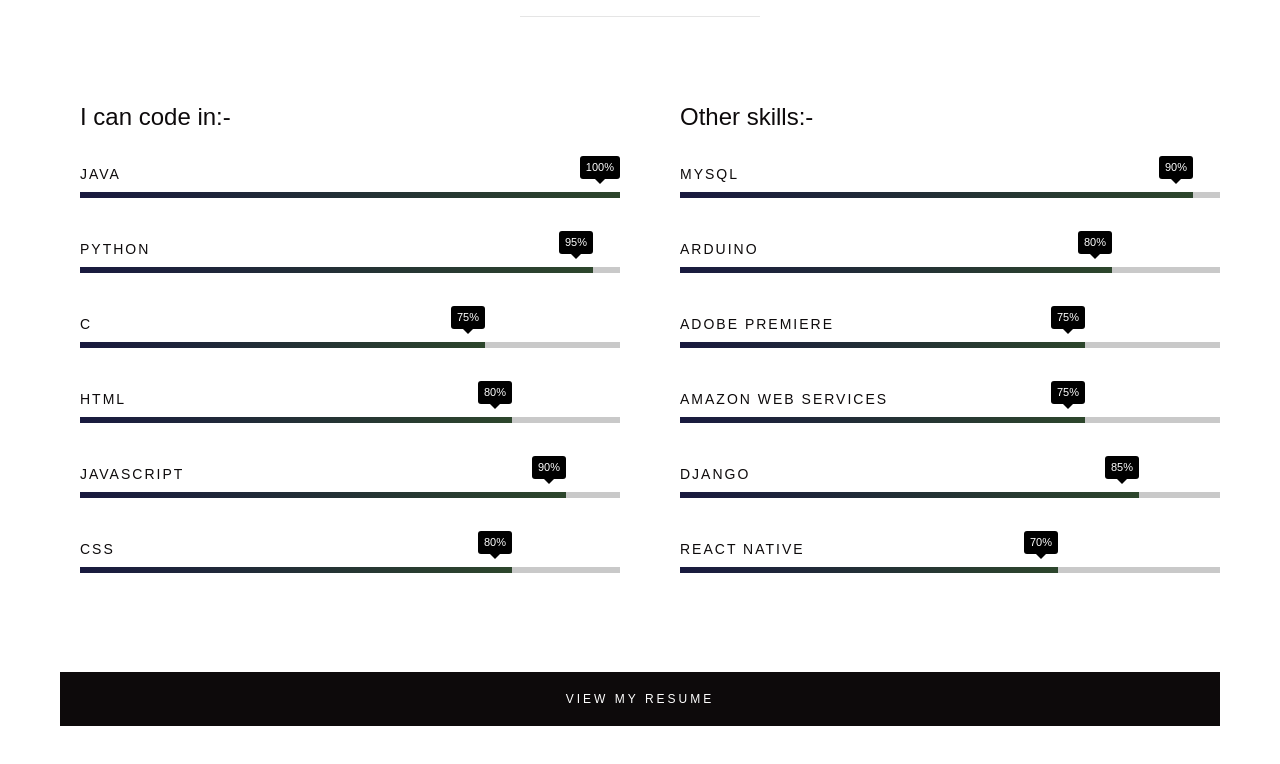
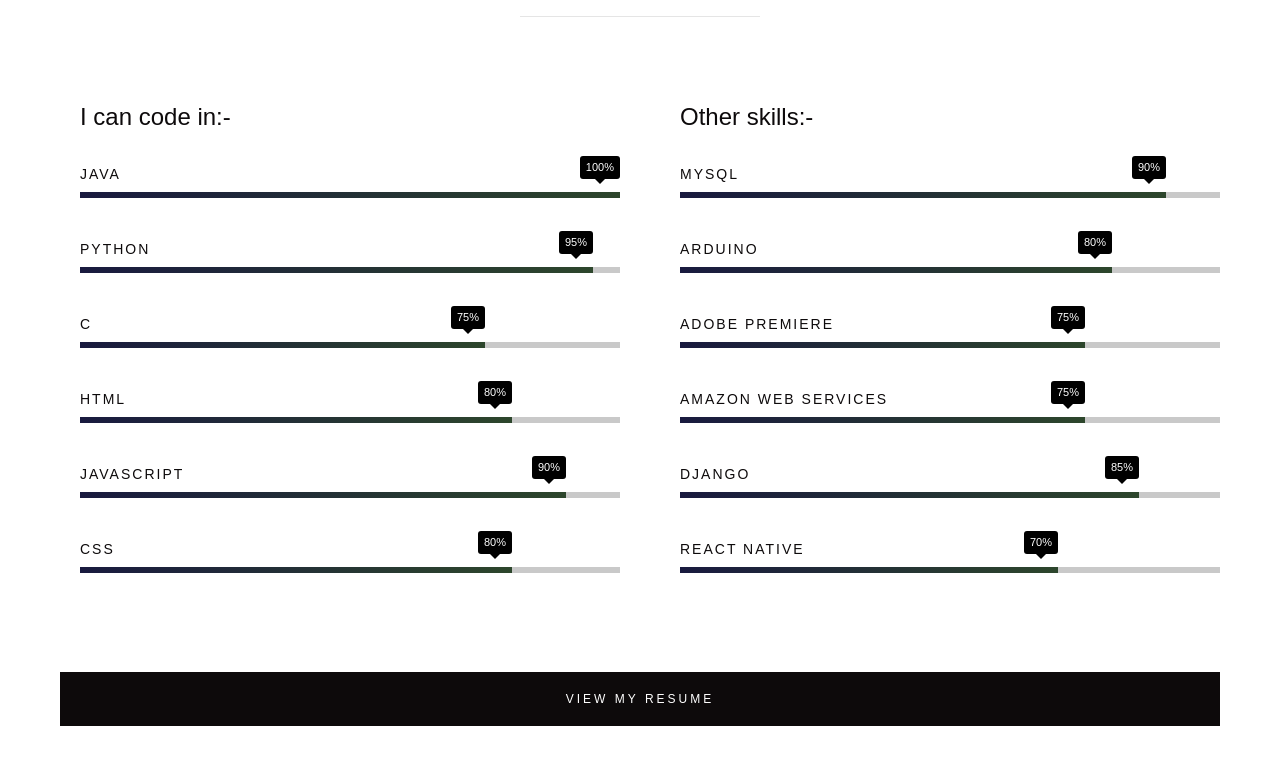
Before and after one commit to meltedhyperion/portfolio, a plain HTML site: page index.html in a window 1280 px wide. Shown: the part 1314-2078 px from the top of the page. Drawn offline with Linux system fonts and the light colour scheme; files whose address does not match are found by name.

Commit message:
95 --> 90

```diff
--- a/index.html
+++ b/index.html
@@ -154,7 +154,7 @@
 
                 <ul class="skill-bars">
                     <li>
-                        <div class="progress percent95"><span>90%</span></div>
+                        <div class="progress percent90"><span>90%</span></div>
                         <strong>MySQL</strong>
                     </li>
                     <li>
```
Also changed, not shown: AS.png (added).
